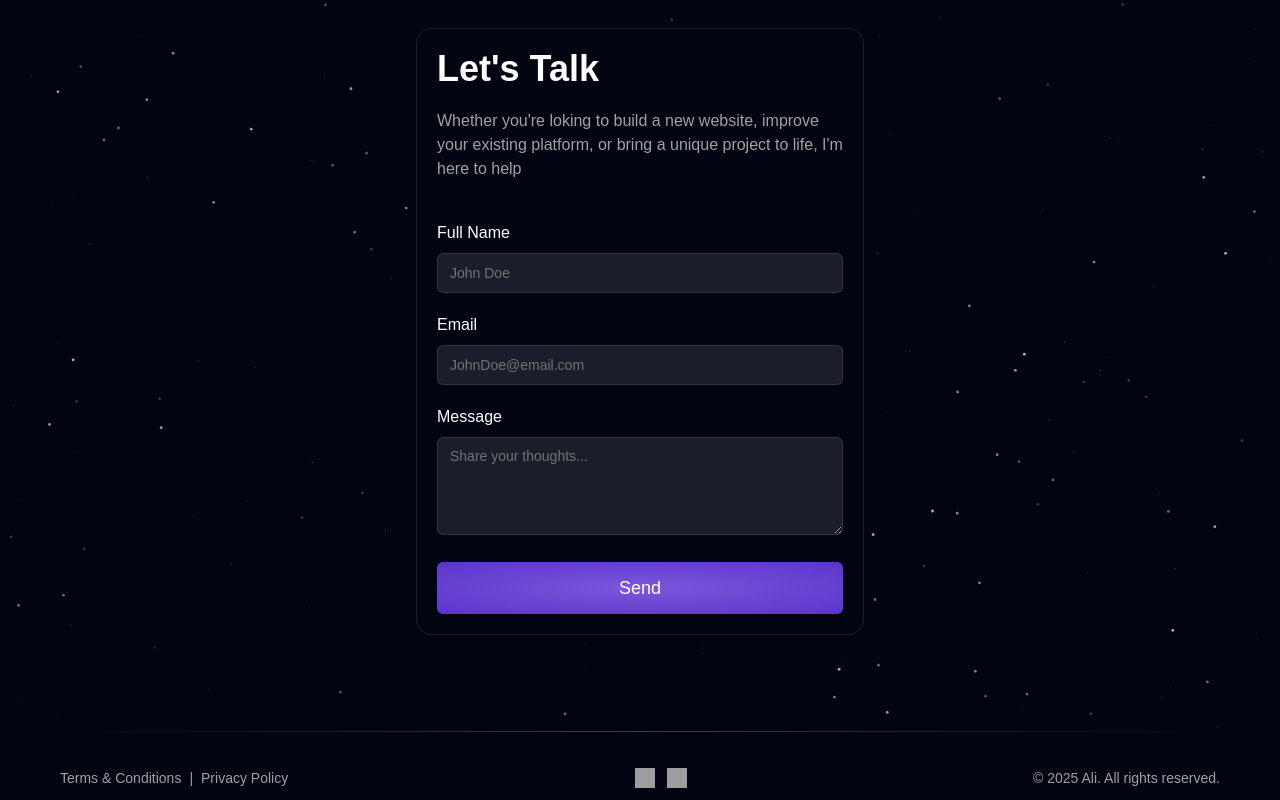
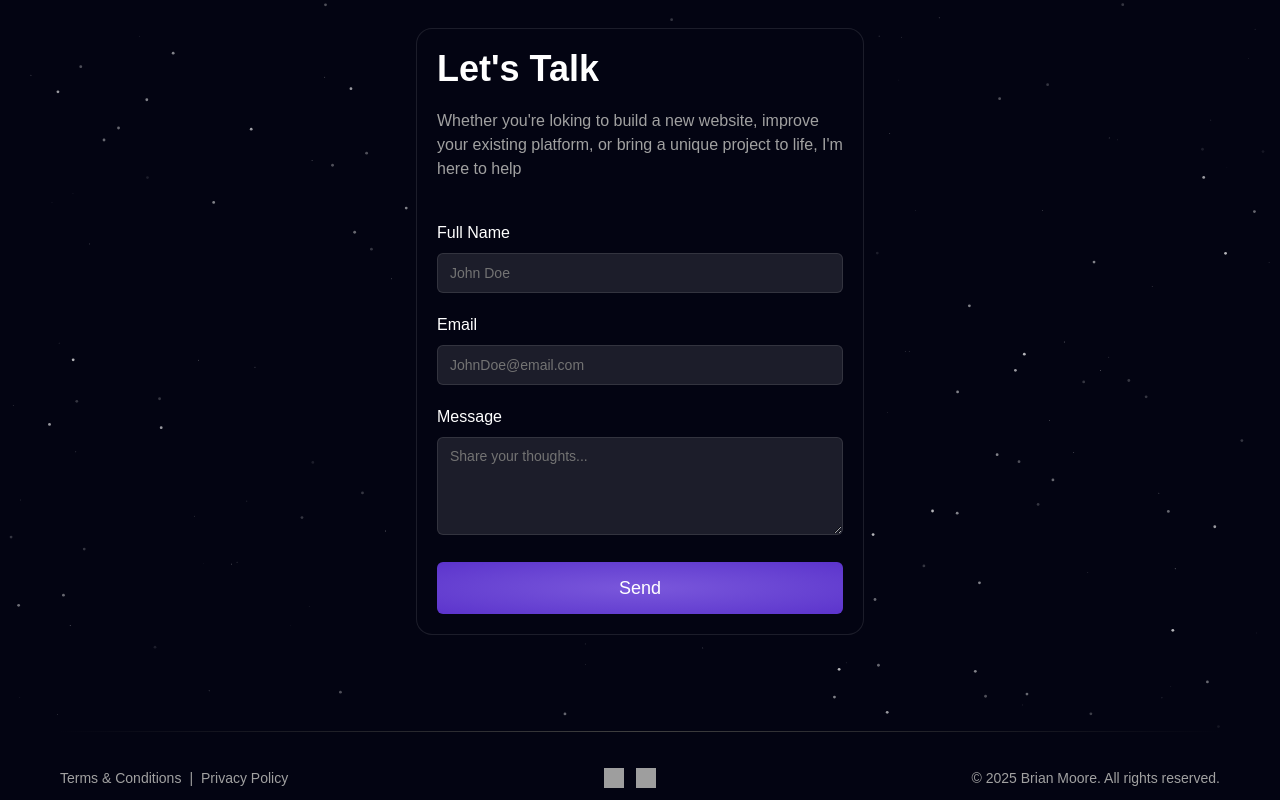
Before and after one commit to Bmoore4452/my-portfolio, a React (Vite) app: page / in a window 1280 px wide. Shown: the part 3105-3905 px from the top of the page. Built offline with nearby package versions, Linux system fonts and the light colour scheme; grey boxes are pictures that could not be loaded; a web font is replaced by a local one.

Commit message:
Update: fixed Footer

```diff
--- a/src/sections/Footer.jsx
+++ b/src/sections/Footer.jsx
@@ -19,7 +19,7 @@
                     </a>
                 ))}
             </div>
-            <p>© 2025 Ali. All rights reserved.</p>
+            <p>© 2025 Brian Moore. All rights reserved.</p>
         </section>
     );
 };
```
